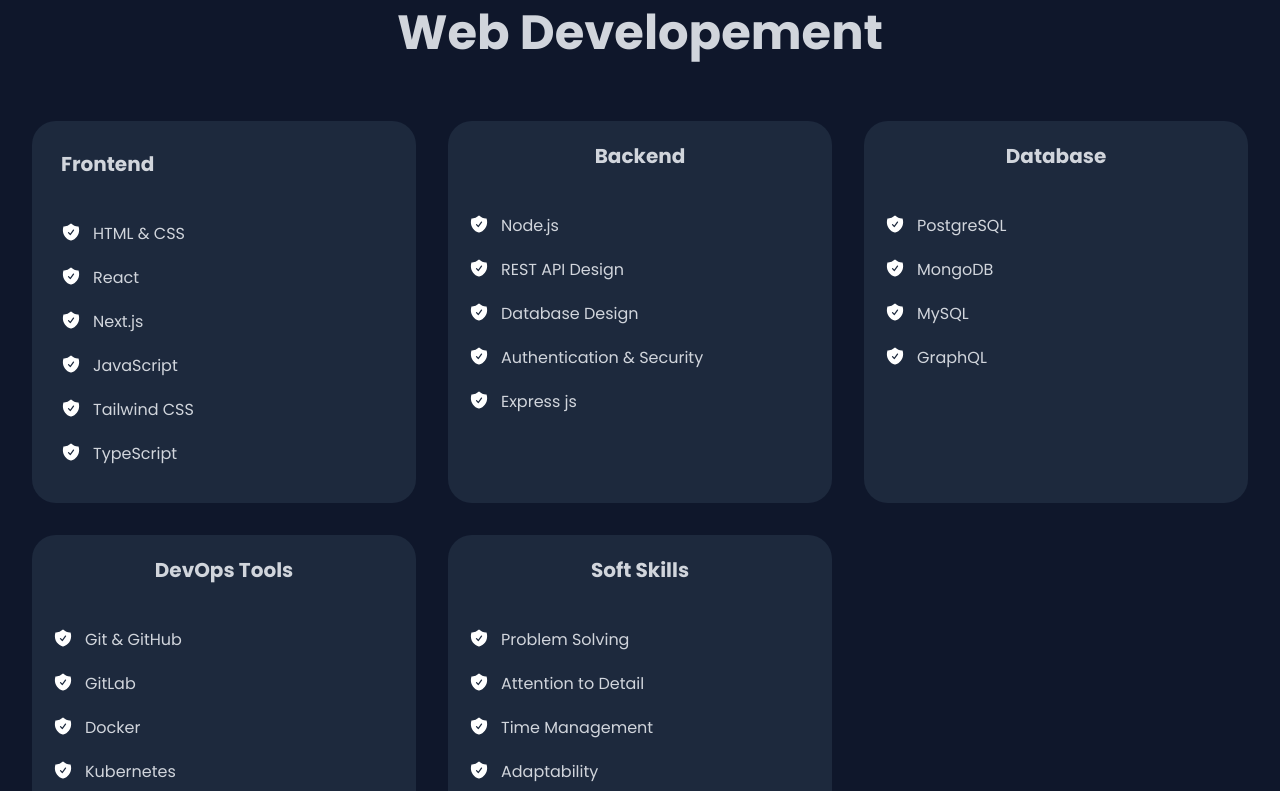
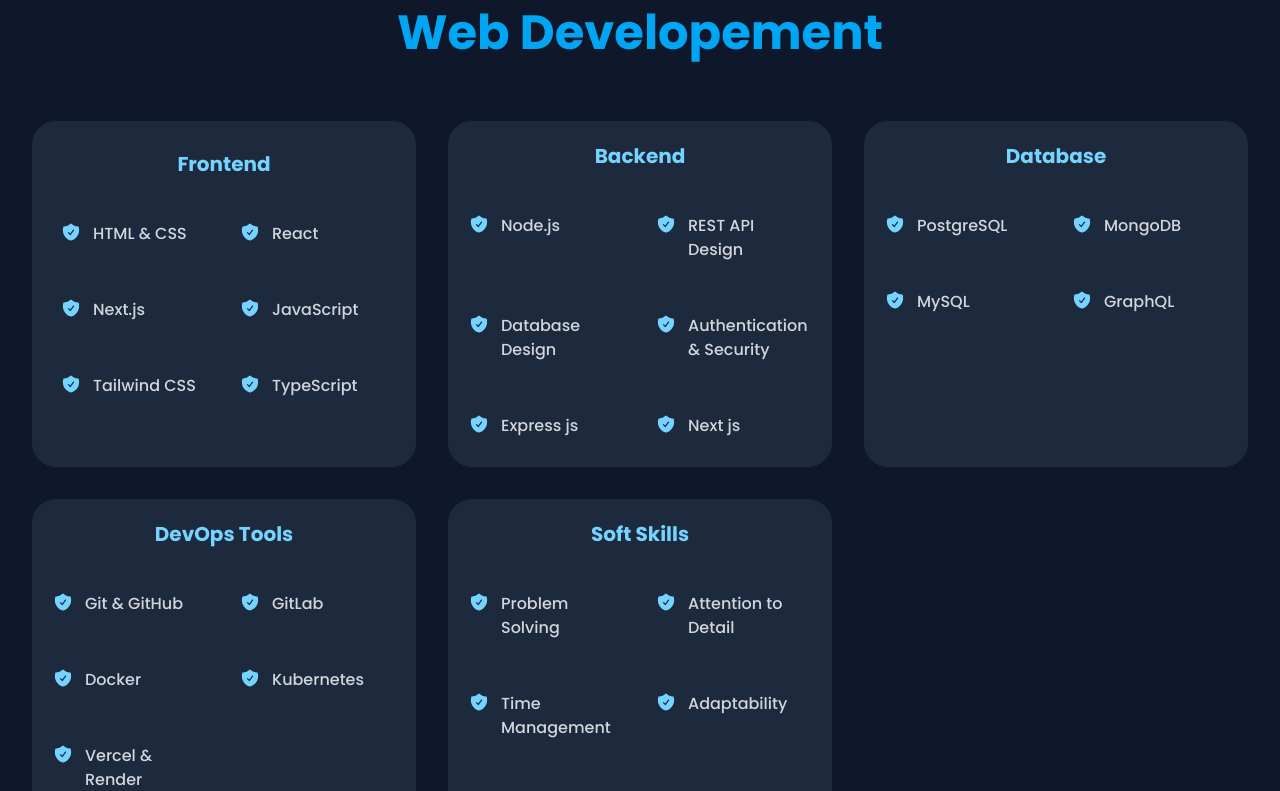
Before and after one commit to jayruskirui/jayrus_portfolio, a React (Vite) app: page / in a window 1280 px wide. Shown: the part 2660-3451 px from the top of the page. Built offline with nearby package versions, Linux system fonts and the light colour scheme.

Commit message:
Competencies updates

```diff
--- a/src/Sections/Competencies.jsx
+++ b/src/Sections/Competencies.jsx
@@ -4,8 +4,8 @@
   <svg
     xmlns="http://www.w3.org/2000/svg"
     viewBox="0 0 24 24"
-    // fill="currentColor"
-    className="w-5 h-5 text-white flex-shrink-0"
+    fill="currentColor"
+    className="w-5 h-5 text-sky-300 flex-shrink-0"
   >
     <path
       fillRule="evenodd"
@@ -20,7 +20,7 @@
   <svg
     xmlns="http://www.w3.org/2000/svg"
     viewBox="0 0 24 24"
-    // fill="currentColor"
+    fill="currentColor"
     className="w-5 h-5 text-white flex-shrink-0 mt-0.5"
   >
     <path
@@ -48,6 +48,7 @@
   { name: "Database Design", level: "Experienced" },
   { name: "Authentication & Security", level: "Experienced" },
   { name: "Express js", level: "Intermediate" },
+  { name: "Next js", level: "Intermediate" },
 ];
 
 const databaseSkills = [
@@ -81,7 +82,7 @@
       xmlns="http://www.w3.org/2000/svg"
       viewBox="0 0 24 24"
       fill="currentColor"
-      className="w-5 h-5 text-white flex-shrink-0 mt-3"
+      className="w-5 h-5 text-sky-300 flex-shrink-0 mt-3"
     >
       <path
         fillRule="evenodd"
@@ -109,19 +110,19 @@
           <span className='text-gray-400 text-sm font-medium tracking-wider uppercase'>
             My Core Competencies
           </span>
-          <h2 className='text-gray-300 text-4xl md:text-5xl font-bold mt-4'>
+          <h2 className='text-sky-500 text-4xl md:text-5xl font-bold mt-4'>
             Web Developement
           </h2>
         </div>
 
         {/* Cards */}
-        <div className='grid md:grid-cols-3 gap-8'>
+        <div className='grid md:grid-cols-3 gap-8 font-medium'>
           {/* Frontend card */}
           <div className='border border-transparent rounded-3xl bg-slate-800 p-7'>
-            <h3 className='text-gray-300 text-xl font-bold mb-8'>
+            <h3 className='text-sky-300 text-xl font-bold text-center mb-8'>
               Frontend
             </h3>
-            <div >
+            <div className='grid grid-cols-2 gap-8 font-medium'>
               {frontendSkills.map((item,i)=>(
                 <SkillItem key={i} name={item.name} level={item.level}/>
               ))}
@@ -130,10 +131,10 @@
 
           {/* Backend Card */}
           <div className='border border-transparent rounded-3xl bg-slate-800 p-5'>
-            <h3 className='text-gray-300 text-xl font-bold text-center mb-8'>
+            <h3 className='text-sky-300 text-xl font-bold text-center mb-8'>
               Backend
             </h3>
-            <div>
+            <div className='grid grid-cols-2 gap-8 font-medium'>
               {backendSkills.map((item,i)=>(
                 <SkillItem key={i} name={item.name} level={item.level}/>
               ))}
@@ -142,10 +143,10 @@
 
               {/* Database */}
           <div className='border border-transparent rounded-3xl bg-slate-800 p-5'>
-            <h3 className='text-gray-300 text-xl font-bold text-center mb-8'>
+            <h3 className='text-sky-300 text-xl font-bold text-center mb-8'>
               Database
             </h3>
-            <div>
+            <div className='grid grid-cols-2 gap-8 font-medium'>
               {databaseSkills.map((item,i)=>(
                 <SkillItem key={i} name={item.name} level={item.level}/>
               ))}
@@ -154,10 +155,10 @@
 
             {/* DevOps */}
           <div className='border border-transparent rounded-3xl bg-slate-800 p-5'>
-            <h3 className='text-gray-300 text-xl font-bold text-center mb-8'>
+            <h3 className='text-sky-300 text-xl font-bold text-center mb-8'>
               DevOps Tools
             </h3>
-            <div>
+            <div className='grid grid-cols-2 gap-8 font-medium'>
               {DevOpstools.map((item,i)=>(
                 <SkillItem key={i} name={item.name} level={item.level}/>
               ))}
@@ -166,10 +167,10 @@
 
           {/* Soft Skills */}
           <div className='border border-transparent rounded-3xl bg-slate-800 p-5'>
-            <h3 className='text-gray-300 text-xl font-bold text-center mb-8'>
+            <h3 className='text-sky-300 text-xl font-bold text-center mb-8'>
               Soft Skills
             </h3>
-            <div>
+            <div className='grid grid-cols-2 gap-8 font-medium'>
               {softSkills.map((item,i)=>(
                 <SkillItem key={i} name={item.name} level={item.level}/>
               ))}
```
